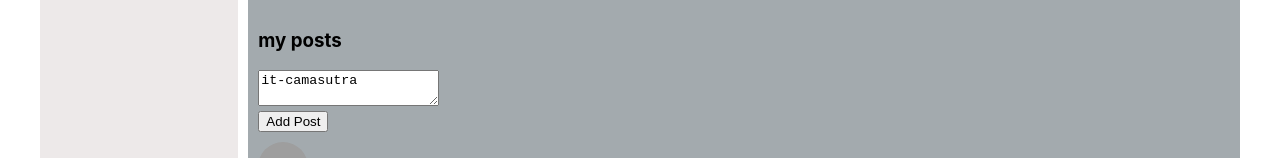
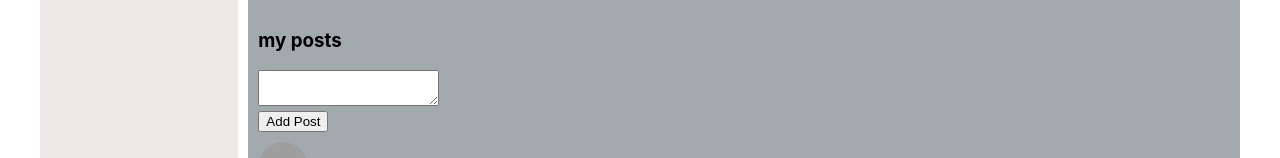
Before and after one commit to exleonardo/my-app, a React (Create React App) app: page /profile in a window 1280 px wide. Shown: the part 714-872 px from the top of the page. Built offline with nearby package versions, Linux system fonts and the light colour scheme; grey boxes are pictures that could not be loaded.

Commit message:
add value

```diff
--- a/src/components/Profile/MyPosts/MyPosts.jsx
+++ b/src/components/Profile/MyPosts/MyPosts.jsx
@@ -17,7 +17,7 @@ const MyPosts = (props) => {
 			<h3>my posts</h3>
 			<div>
 				<div>
-					<textarea onChange={onPostChange} ref={newPostElement} value="it-camasutra" />
+					<textarea onChange={onPostChange} ref={newPostElement} value={props.newPostText} />
 				</div>
 				<div>
 					<button onClick={addPost}>Add Post</button>
```
